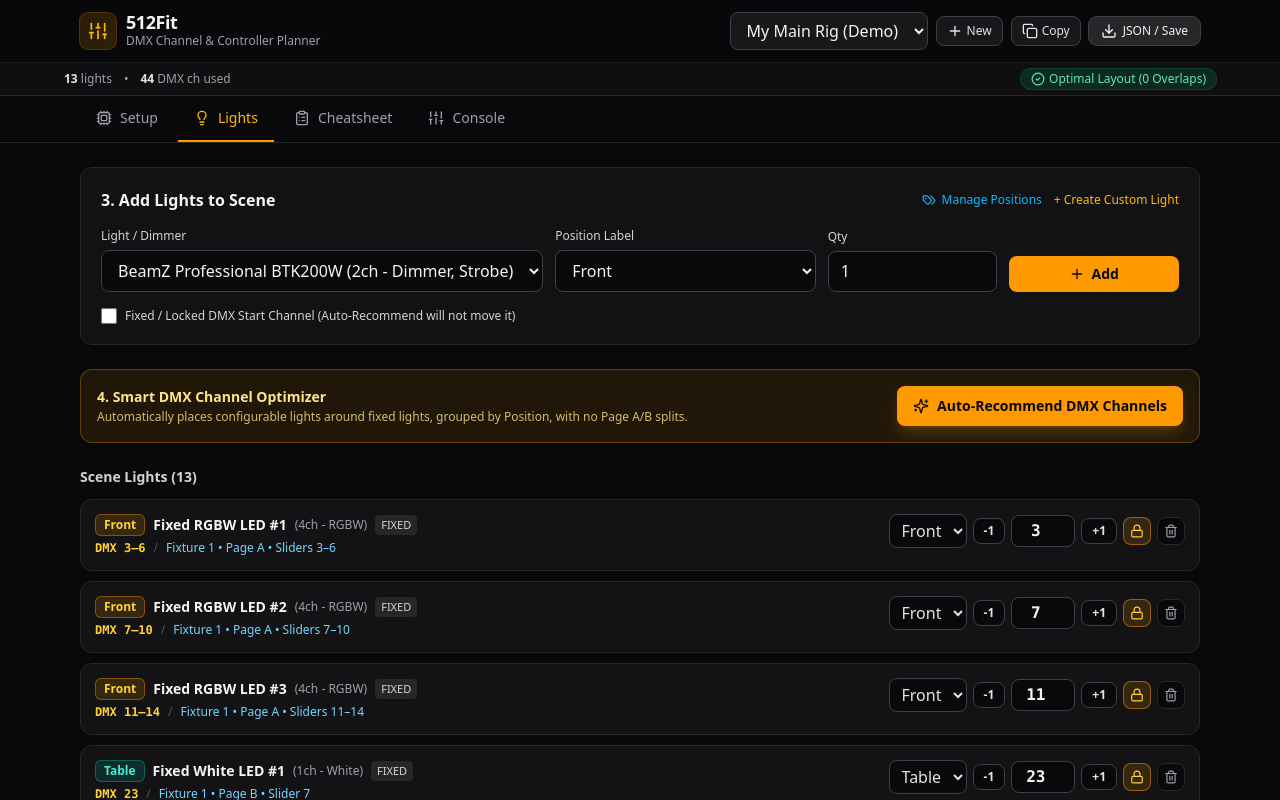
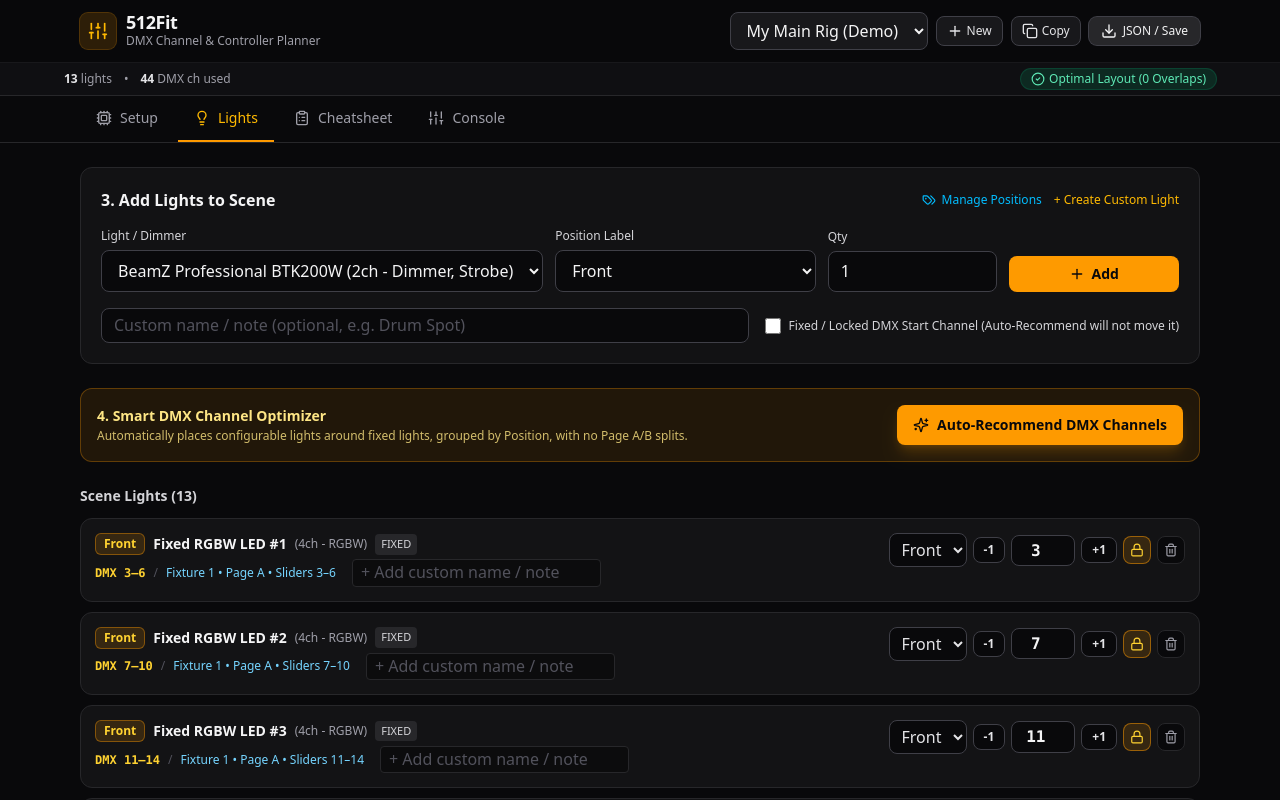
Before and after one commit to janmensik/512Fit, a React (Vite) app: page / in a window 1280 px wide. Shown: the top 800 px of the page. Built offline with nearby package versions, Linux system fonts and the light colour scheme.

Commit message:
Add custom name / note field for each light across Lights, Cheatsheet, and Console views

```diff
--- a/src/components/CheatsheetTab.tsx
+++ b/src/components/CheatsheetTab.tsx
@@ -115,8 +115,13 @@ export function CheatsheetTab({
                           <div className="space-y-1">
                             <div className="flex flex-wrap items-center gap-1.5">
                               <span className="font-semibold text-zinc-100 text-sm">
-                                {light.name}
+                                {light.customName?.trim() || light.name}
                               </span>
+                              {light.customName?.trim() && (
+                                <span className="text-xs text-zinc-500">
+                                  {light.name}
+                                </span>
+                              )}
                               <span className="text-xs text-zinc-400">
                                 ({light.profileLabel})
                               </span>
--- a/src/components/LightsChannelsTab.tsx
+++ b/src/components/LightsChannelsTab.tsx
@@ -62,6 +62,7 @@ export function LightsChannelsTab({
   const [quantity, setQuantity] = useState(1);
   const [catalogIsFixed, setCatalogIsFixed] = useState(false);
   const [catalogFixedStart, setCatalogFixedStart] = useState(1);
+  const [catalogCustomName, setCatalogCustomName] = useState('');
 
   // Position manager state
   const [showPositionManager, setShowPositionManager] = useState(false);
@@ -119,6 +120,9 @@ export function LightsChannelsTab({
         catalogLightId: template.id,
         selectedModeId: selectedMode?.id,
         name: `${template.name}${suffix}`,
+        customName: catalogCustomName.trim()
+          ? `${catalogCustomName.trim()}${suffix}`
+          : undefined,
         profileLabel,
         channelCount,
         channels,
@@ -131,6 +135,7 @@ export function LightsChannelsTab({
     setCustomPosInput('');
     setQuantity(1);
     setCatalogIsFixed(false);
+    setCatalogCustomName('');
   };
 
   const handleCreateCustomLight = (e: React.FormEvent) => {
@@ -430,6 +435,19 @@ export function LightsChannelsTab({
             </div>
 
             <div className="sm:col-span-12 flex flex-wrap items-center gap-4 pt-1">
+              <div className="flex-1 min-w-[200px]">
+                <label htmlFor="catalog-custom-name" className="sr-only">
+                  Custom Name / Note (optional)
+                </label>
+                <input
+                  id="catalog-custom-name"
+                  type="text"
+                  value={catalogCustomName}
+                  onChange={(e) => setCatalogCustomName(e.target.value)}
+                  placeholder="Custom name / note (optional, e.g. Drum Spot)"
+                  className="w-full rounded-lg border border-zinc-700 bg-zinc-950 px-3 py-1.5 text-xs text-zinc-100 placeholder:text-zinc-600 focus:border-amber-500 focus:outline-none"
+                />
+              </div>
               <label className="flex items-center gap-2 text-xs text-zinc-300 cursor-pointer">
                 <input
                   type="checkbox"
@@ -659,8 +677,13 @@ export function LightsChannelsTab({
                           {light.position}
                         </span>
                         <span className="font-semibold text-zinc-100 text-sm truncate">
-                          {light.name}
+                          {light.customName?.trim() || light.name}
                         </span>
+                        {light.customName?.trim() && (
+                          <span className="text-xs text-zinc-500 truncate">
+                            {light.name}
+                          </span>
+                        )}
                         <span className="text-xs text-zinc-400">({light.profileLabel})</span>
                         {light.isFixed && (
                           <span className="rounded bg-zinc-800 px-1.5 py-0.5 text-[11px] font-medium text-zinc-300">
@@ -675,6 +698,16 @@ export function LightsChannelsTab({
                         </span>
                         <span className="text-zinc-600">/</span>
                         <span className="text-sky-300 font-medium">{mapping.formattedSummary}</span>
+                        <input
+                          type="text"
+                          aria-label={`Custom name or note for ${light.name}`}
+                          value={light.customName || ''}
+                          onChange={(e) =>
+                            onUpdateLight(light.instanceId, { customName: e.target.value })
+                          }
+                          placeholder="+ Add custom name / note"
+                          className="ml-auto sm:ml-2 rounded border border-zinc-800 bg-zinc-950/70 px-2 py-0.5 text-xs text-zinc-200 placeholder:text-zinc-600 focus:border-amber-500 focus:outline-none"
+                        />
                       </div>
                     </div>
 
--- a/src/components/SimulatorTab.tsx
+++ b/src/components/SimulatorTab.tsx
@@ -181,8 +181,11 @@ export function SimulatorTab({
                     <div className={`text-[10px] font-bold uppercase truncate ${posColor!.text}`}>
                       {primary.position}
                     </div>
-                    <div className="text-[11px] font-semibold text-zinc-100 truncate">
-                      {primary.name}
+                    <div
+                      className="text-[11px] font-semibold text-zinc-100 truncate"
+                      title={primary.name}
+                    >
+                      {primary.customName?.trim() || primary.name}
                     </div>
                     <div className="text-[10px] text-zinc-400 truncate">
                       {primary.channels?.[dmxCh - primary.startChannel] ||
--- a/src/types/dmx.ts
+++ b/src/types/dmx.ts
@@ -31,6 +31,7 @@ export interface SceneLightInstance {
   catalogLightId?: string;
   selectedModeId?: string;
   name: string;
+  customName?: string;
   profileLabel: string;
   channelCount: number;
   channels?: string[];
--- a/src/utils/dmxMath.ts
+++ b/src/utils/dmxMath.ts
@@ -4,6 +4,10 @@ import type {
   SceneLightInstance,
   ValidationReport,
 } from '../types/dmx';
+
+export function getLightDisplayName(light: SceneLightInstance): string {
+  return light.customName?.trim() || light.name;
+}
 
 export function getPagesPerFixture(controller: ControllerProfile): number {
   return controller.hasABSwitch ? 2 : 1;
```
Also changed, not shown: 2 other files (tests, documents, lock files or other folders).
